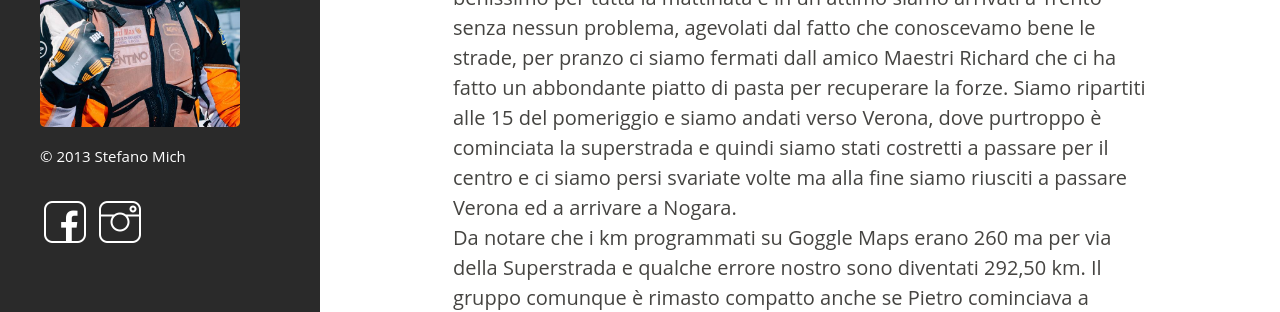
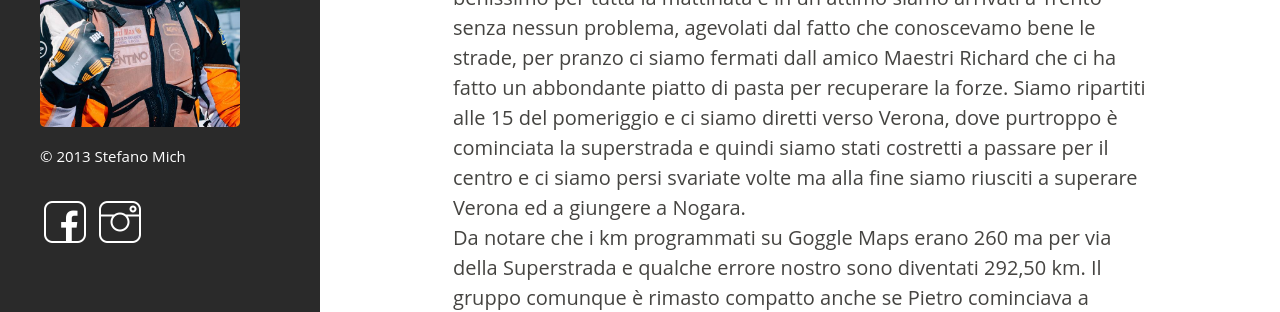
Before and after one commit to stefanomich22/mich93.github.io, a Jekyll site: the page built from _posts/2014-05-26-BrenneroPalizzi.md, in a window 1280 px wide and 900 px high. Shown: the part 420-732 px from the top of the window. Built offline with Jekyll 4.4.1, drawn with Linux system fonts in a browser that asks for light colours; Markdown is read by kramdown in place of the engine named in the settings; a style sheet for code colours, icons or effects is not loaded; some of the changed text lies outside the part shown.

Commit message:
new post

```diff
--- a/_posts/2014-05-26-BrenneroPalizzi.md
+++ b/_posts/2014-05-26-BrenneroPalizzi.md
@@ -8,8 +8,8 @@ Lo scorso lunedì 19 Maggio, sono partito dal Brennero con la bici dopo una disc
 Dentro di me mi ero fatto un idea senza dire niente ai compagni, di pedalare il primo giorno 260 km prenotando in anticipo l albergo e poi circa 200 km al giorno arrivando così dopo 7 giorni e 1400 km (visualizzando Google Maps )  al punto di arrivo.
 
 1° tappa 19/05 : Brennero (BZ) - Nogara (VR) 292,50 km, Tempo 9h 41'44" Vel.med: 30.16
-Partiti dal Brennero alle 7,30 del mattino la tappa è andata benissimo per tutta la mattinata e in un attimo siamo arrivati a Trento senza nessun problema, agevolati dal fatto che conoscevamo bene le strade, per pranzo ci siamo fermati dall amico Maestri Richard che ci ha fatto un abbondante piatto di pasta per recuperare la forze. Siamo ripartiti alle 15 del pomeriggio e siamo andati verso Verona, dove purtroppo è cominciata la superstrada e quindi siamo stati costretti a passare per il centro e ci siamo persi svariate volte ma alla fine siamo riusciti a passare Verona ed a arrivare a Nogara.<br>
+Partiti dal Brennero alle 7,30 del mattino la tappa è andata benissimo per tutta la mattinata e in un attimo siamo arrivati a Trento senza nessun problema, agevolati dal fatto che conoscevamo bene le strade, per pranzo ci siamo fermati dall amico Maestri Richard che ci ha fatto un abbondante piatto di pasta per recuperare la forze. Siamo ripartiti alle 15 del pomeriggio e ci siamo diretti verso Verona, dove purtroppo è cominciata la superstrada e quindi siamo stati costretti a passare per il centro e ci siamo persi svariate volte ma alla fine siamo riusciti a superare Verona ed a giungere a Nogara.<br>
 Da notare che i km programmati su Goggle Maps erano 260 ma per via della Superstrada e qualche errore nostro sono diventati 292,50 km. Il gruppo comunque è rimasto compatto anche se Pietro cominciava a lamentarsi per i troppi km e volevo farne meno di 200 il giorno successivo ma siamo riusciti a tranquillizzarlo e convincerlo di non mollare i primi giorni.<br>
 <a href="/images/1tappa.jpg"><img class="postimg" src="/images/1tappa.jpg"></a>
-<a href="linkPost/2014-05-26-2Tappa.md"><p align=right><b>2° Tappa</b></p></a>
+<a href="_posts/2014-05-26-2Tappa.md"><p align=right><b>2° Tappa</b></p></a>
 Riccardo
```
